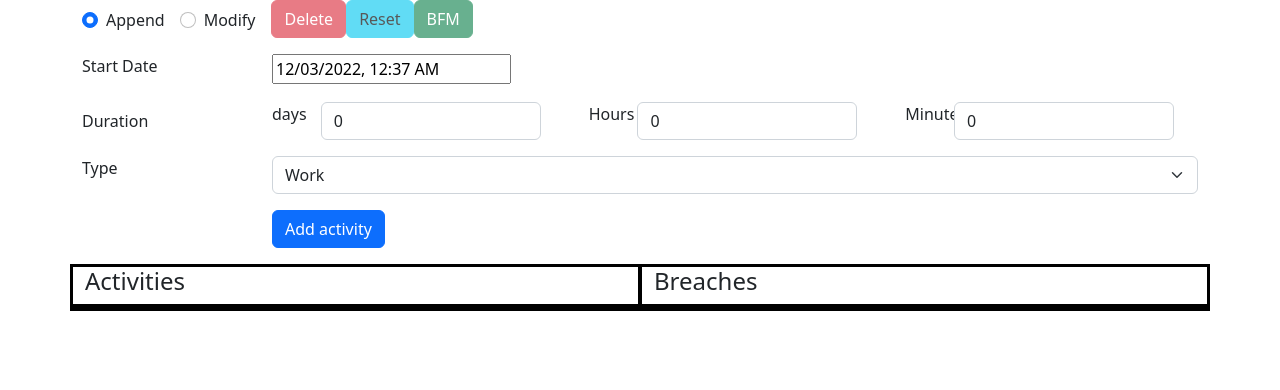
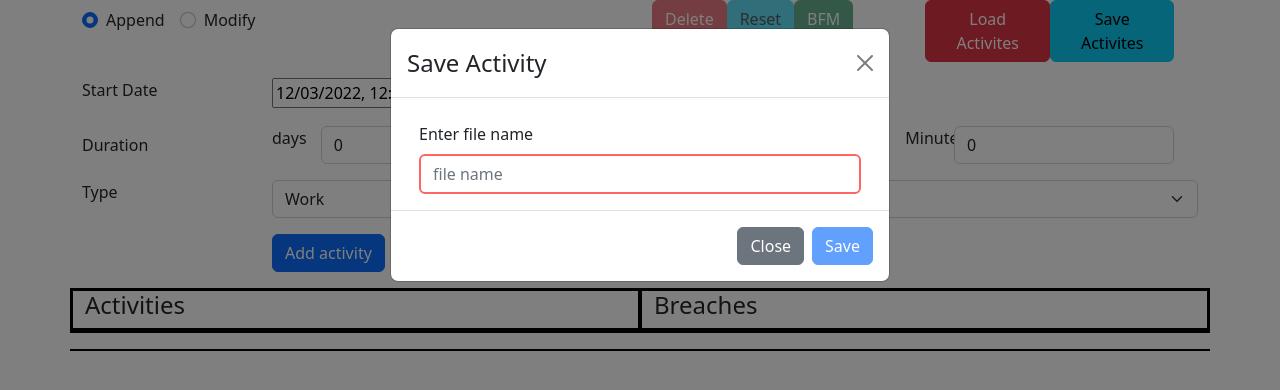
Before and after one commit to empitePasindu/quallogi-visualizer-ui, a React (Create React App) app: page / in a window 1280 px wide. Shown: the top 390 px of the page. Built offline with nearby package versions, Linux system fonts and the light colour scheme.

Commit message:
adding save feature

```diff
--- a/src/App.tsx
+++ b/src/App.tsx
@@ -14,6 +14,7 @@ import { ActivityTimeline } from './ActivityTimeline';
 import { BreachResult, getBFMBreaches } from './service/FatigueApi';
 import { RuleBreachCounter } from './RuleBreachCounter';
 import { BreachedCounterList } from './BreachedCounterList';
+import { SaveLoad } from './SaveLoad';
 
 type ActivityInputOptions = {
   /**append new activity to bottom*/
@@ -156,8 +157,8 @@ function App() {
   return (
     <>
       <div className="container" style={{ width: '95vw' }}>
-        <div className="d-flex justify-content-start mb-3">
-          <div className="d-flex mt-2">
+        <div className="row justify-content-start mb-3">
+          <div className="col mt-2">
             <InputGroup>
               <Form.Check
                 className="me-3"
@@ -176,6 +177,10 @@ function App() {
               />
             </InputGroup>
           </div>
+          <div className="col">
+            <div className="row w-100 ml-2">
+              <div className="col">
+                <div className="d-flex">
                   <Button variant="danger" onClick={() => setTriggerDeleteConfirmation((val) => !val)} disabled={selectedActivity == null}>
                     Delete
                   </Button>
@@ -185,6 +190,13 @@ function App() {
                   <Button variant="success" onClick={() => getBreaches()} disabled={activities.length === 0}>
                     BFM
                   </Button>
+                </div>
+              </div>
+              <div className="col">
+                <SaveLoad />
+              </div>
+            </div>
+          </div>
         </div>
         <div className="row">
           <ActivityForm activity={formInputActivity} onSubmit={onActivityAdd} disableDateEdit={activities.length !== 0} reset={resetForm} />
@@ -209,7 +221,7 @@ function App() {
             </div>
           </div>
         </div>
-        <div className="row">
+        <div className="row mt-3">
           <div className="col bg-border">
             <ActivityTimeline
               activities={activities}
--- a/src/Modals.tsx
+++ b/src/Modals.tsx
@@ -24,7 +24,7 @@ export const DeleteActivityConfirmation = (props: { trigger: boolean; onConfirma
   return (
     <Modal show={show} onHide={handleClose}>
       <Modal.Header closeButton>
-        <Modal.Title>Modal heading</Modal.Title>
+        <Modal.Title>Delete Activity</Modal.Title>
       </Modal.Header>
       <Modal.Body>
         <div className="d-flex mt-2">
@@ -64,3 +64,57 @@ export const DeleteActivityConfirmation = (props: { trigger: boolean; onConfirma
     </Modal>
   );
 };
+
+export const SaveActivityConfirmation = (props: { trigger: boolean; onConfirmation: (fileName: string) => void }) => {
+  const [show, setShow] = useState(false);
+  const [fileName, setFileName] = useState('');
+  const prevStateRef = useRef(false);
+  useEffect(() => {
+    if (prevStateRef.current !== props.trigger) {
+      handleShow();
+      prevStateRef.current = props.trigger;
+    }
+  }, [props.trigger]);
+
+  const handleClose = () => setShow(false);
+
+  const handleShow = () => setShow(true);
+
+  return (
+    <Modal show={show} onHide={handleClose}>
+      <Modal.Header closeButton>
+        <Modal.Title>Save Activity</Modal.Title>
+      </Modal.Header>
+      <Modal.Body>
+        <div className="container mt-2">
+          <Form.Label>Enter file name</Form.Label>
+          <Form.Control
+            name="days"
+            type="text"
+            className={fileName === '' ? 'error' : ''}
+            placeholder="file name"
+            onChange={(e) => {
+              setFileName(e.target.value);
+            }}
+            value={fileName}
+          />
+        </div>
+      </Modal.Body>
+      <Modal.Footer>
+        <Button variant="secondary" onClick={handleClose}>
+          Close
+        </Button>
+        <Button
+          variant="primary"
+          onClick={() => {
+            props.onConfirmation(fileName);
+            handleClose();
+          }}
+          disabled={fileName.length === 0}
+        >
+          Save
+        </Button>
+      </Modal.Footer>
+    </Modal>
+  );
+};
--- /dev/null
+++ b/src/SaveLoad.tsx
@@ -0,0 +1,25 @@
+import { useState } from 'react';
+import { Button } from 'react-bootstrap';
+import { SaveActivityConfirmation } from './Modals';
+
+export const SaveLoad = () => {
+  const [triggerSave, setTriggerSave] = useState(true);
+
+  const saveActivities = (fileName: string) => {
+    console.log('saveActivites', fileName);
+  };
+
+  return (
+    <>
+      <div className="d-flex">
+        <Button variant="danger" onClick={() => {}}>
+          Load Activites
+        </Button>
+        <Button variant="info" onClick={() => {}}>
+          Save Activites
+        </Button>
+      </div>
+      <SaveActivityConfirmation trigger={triggerSave} onConfirmation={saveActivities} />
+    </>
+  );
+};
```
Lines whose indentation alone changed are shown as unchanged.
